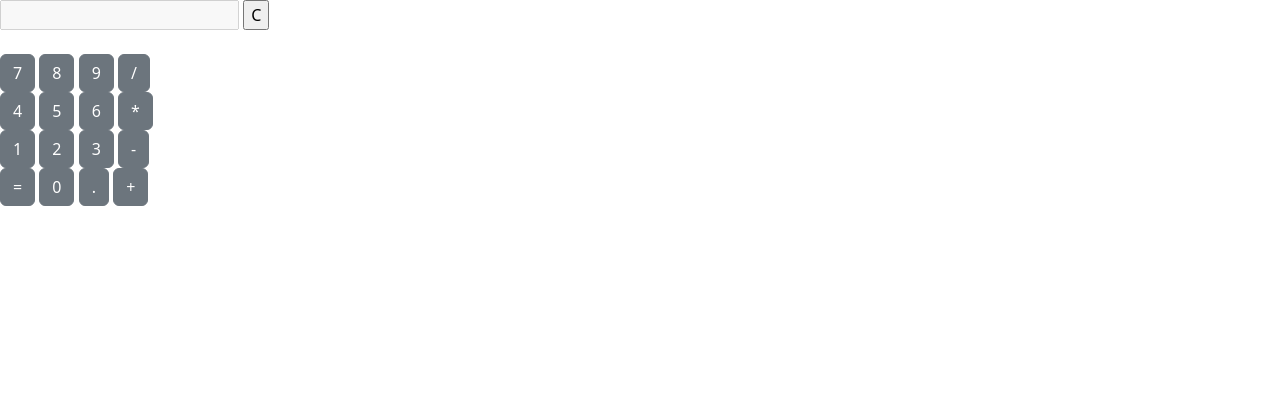
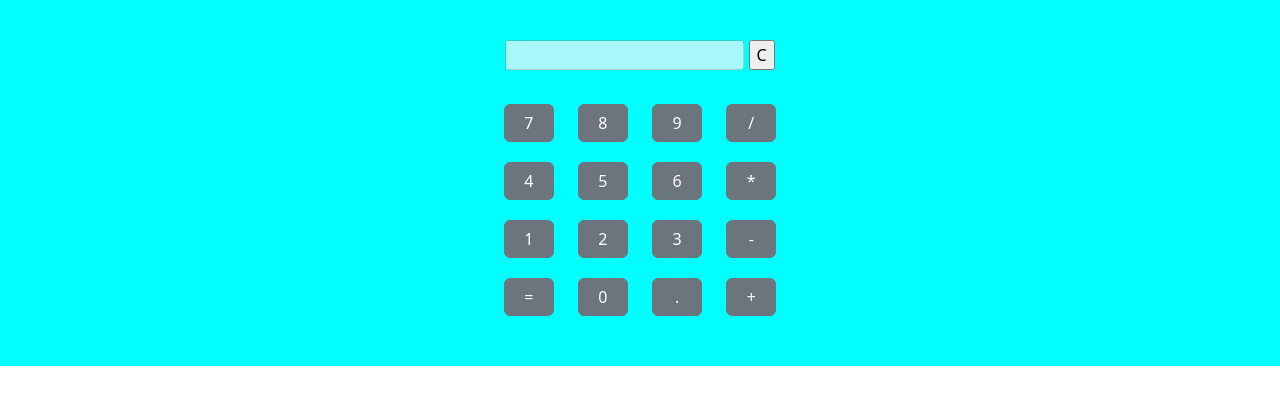
Before and after one commit to abhishek-v-gopal/Calculator, a plain HTML site: page index.html in a window 1280 px wide. Drawn offline with nearby package versions, Linux system fonts and the light colour scheme.

Commit message:
added color

```diff
--- a/index.html
+++ b/index.html
@@ -4,6 +4,7 @@
     <meta charset="UTF-8">
     <meta name="viewport" content="width=device-width, initial-scale=1.0">
     <title>Document</title>
+    <link rel="stylesheet" href="style.css">
     <link href="https://cdn.jsdelivr.net/npm/bootstrap@5.3.3/dist/css/bootstrap.min.css" rel="stylesheet" integrity="sha384-QWTKZyjpPEjISv5WaRU9OFeRpok6YctnYmDr5pNlyT2bRjXh0JMhjY6hW+ALEwIH" crossorigin="anonymous">
 
 </head>
--- /dev/null
+++ b/style.css
@@ -0,0 +1,12 @@
+.contanier{
+    background-color: aqua;
+    align-self: center;
+    text-align: center;
+    padding-top: 5vh;
+    padding-bottom: 5vh;
+}
+.btn{
+    height: auto;
+    width: 50px;
+    margin: 10px;
+}
```
